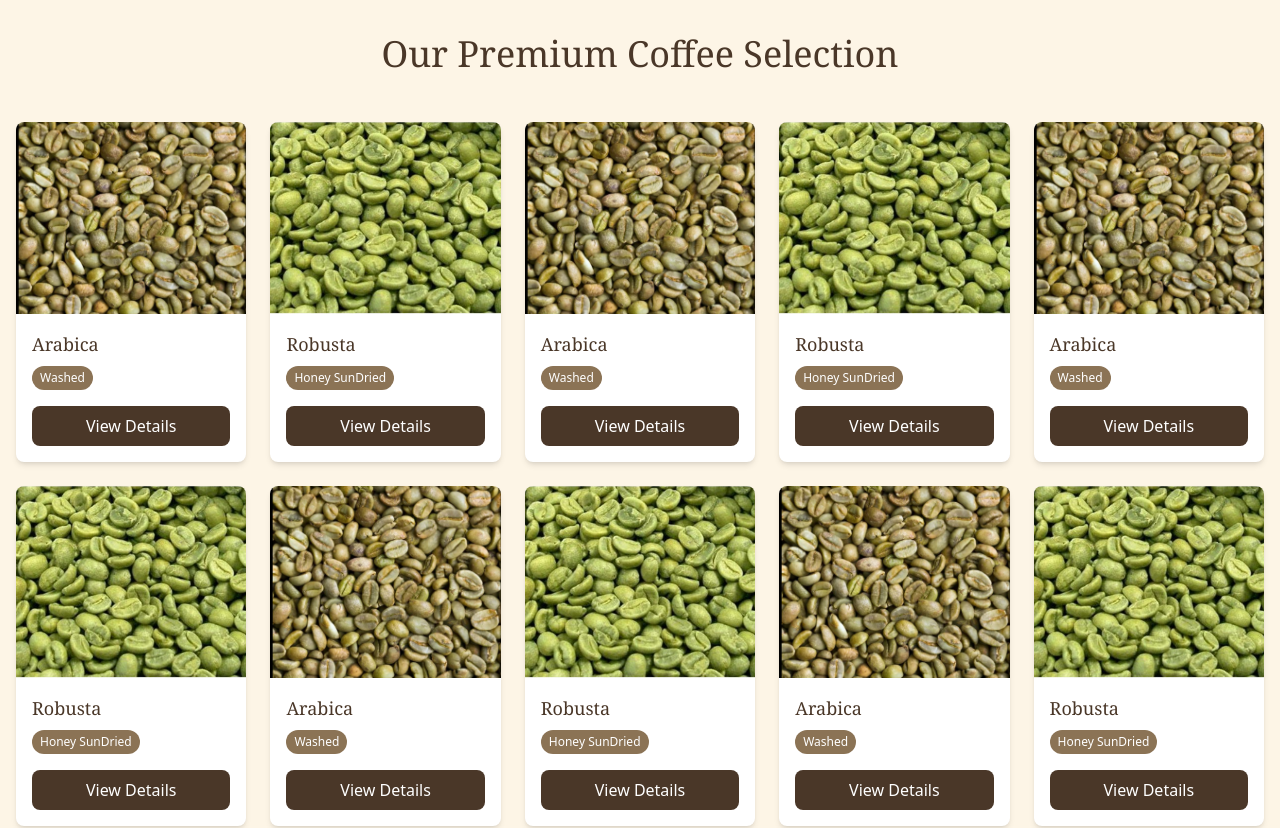
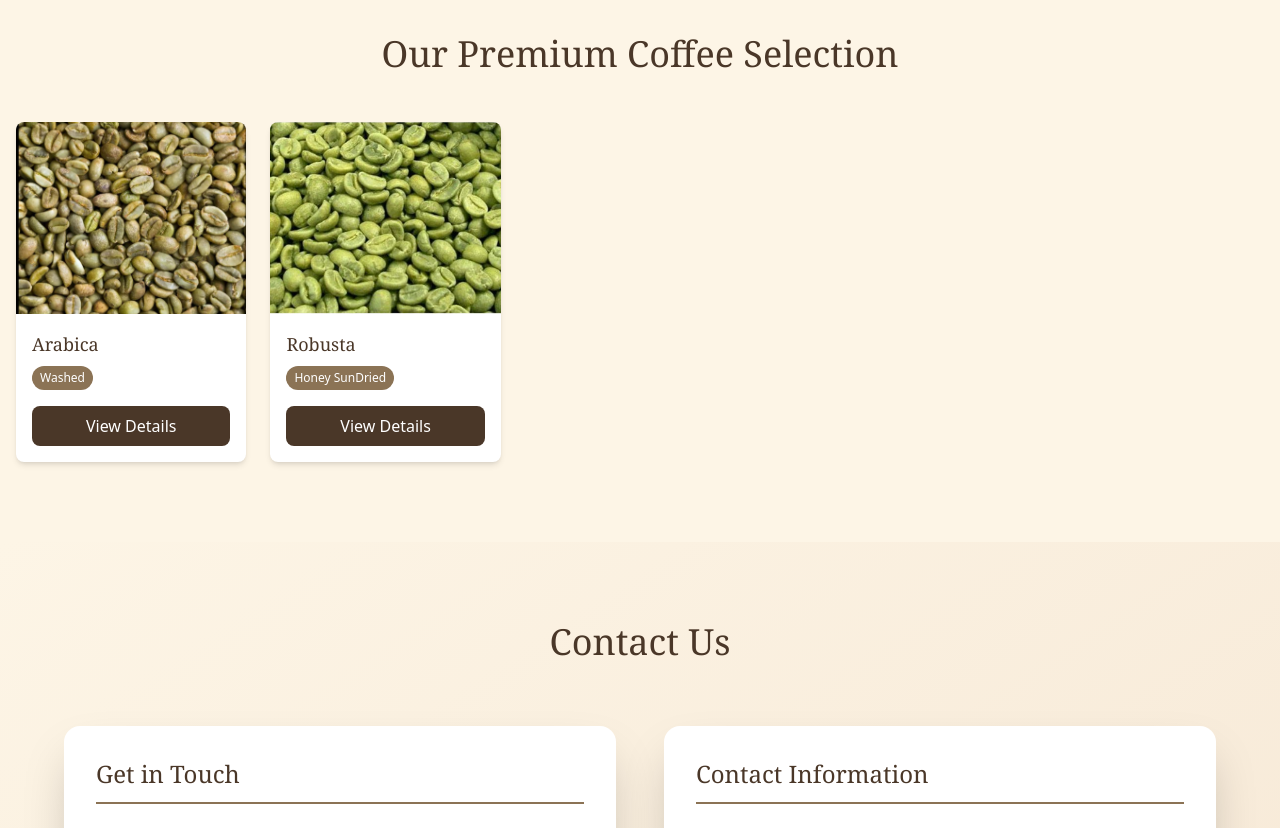
Before and after one commit to Anudepp/Cabinet-of-Coffee-Affairs, a React (Vite) app: page / in a window 1280 px wide. Shown: the part 2160-2988 px from the top of the page. Built offline with nearby package versions, Linux system fonts and the light colour scheme.

Commit message:
fix/products-section-type-errors

```diff
--- a/src/components/Products.tsx
+++ b/src/components/Products.tsx
@@ -2,7 +2,18 @@ import { useState, Fragment } from "react";
 import { motion } from "framer-motion";
 import { Dialog, Transition } from "@headlessui/react";
 
-const products = [
+interface CoffeeProduct {
+  id: number;
+  name: string;
+  type: string;
+  process: string;
+  Area: string;
+  Altitude: string;
+  characteristics: string[];
+  image: string;
+}
+
+const products: CoffeeProduct[] = [
   {
     id: 1,
     name: "Arabica Plantation AA",
@@ -23,180 +34,18 @@ const products = [
     characteristics: ["Bold flavor", "Strong body", "Chocolate notes"],
     image: "/2.png",
   },
-  {
-    id: 1,
-    name: "Arabica Plantation AA",
-    type: "Arabica",
-    process: "Washed",
-    Area: "Central Highlands",
-    Altitude: "1200-1800m",
-    characteristics: ["Floral aroma", "Medium acidity", "Caramel finish"],
-    image: "/1.png",
-  },
-  {
-    id: 2,
-    name: "Robusta Plantation AA",
-    type: "Robusta",
-    process: "Honey SunDried",
-    Area: "Northern Highlands",
-    Altitude: "1100-1400m",
-    characteristics: ["Bold flavor", "Strong body", "Chocolate notes"],
-    image: "/2.png",
-  },
-  {
-    id: 1,
-    name: "Arabica Plantation AA",
-    type: "Arabica",
-    process: "Washed",
-    Area: "Central Highlands",
-    Altitude: "1200-1800m",
-    characteristics: ["Floral aroma", "Medium acidity", "Caramel finish"],
-    image: "/1.png",
-  },
-  {
-    id: 2,
-    name: "Robusta Plantation AA",
-    type: "Robusta",
-    process: "Honey SunDried",
-    Area: "Northern Highlands",
-    Altitude: "1100-1400m",
-    characteristics: ["Bold flavor", "Strong body", "Chocolate notes"],
-    image: "/2.png",
-  },
-  {
-    id: 1,
-    name: "Arabica Plantation AA",
-    type: "Arabica",
-    process: "Washed",
-    Area: "Central Highlands",
-    Altitude: "1200-1800m",
-    characteristics: ["Floral aroma", "Medium acidity", "Caramel finish"],
-    image: "/1.png",
-  },
-  {
-    id: 2,
-    name: "Robusta Plantation AA",
-    type: "Robusta",
-    process: "Honey SunDried",
-    Area: "Northern Highlands",
-    Altitude: "1100-1400m",
-    characteristics: ["Bold flavor", "Strong body", "Chocolate notes"],
-    image: "/2.png",
-  },
-  {
-    id: 1,
-    name: "Arabica Plantation AA",
-    type: "Arabica",
-    process: "Washed",
-    Area: "Central Highlands",
-    Altitude: "1200-1800m",
-    characteristics: ["Floral aroma", "Medium acidity", "Caramel finish"],
-    image: "/1.png",
-  },
-  {
-    id: 2,
-    name: "Robusta Plantation AA",
-    type: "Robusta",
-    process: "Honey SunDried",
-    Area: "Northern Highlands",
-    Altitude: "1100-1400m",
-    characteristics: ["Bold flavor", "Strong body", "Chocolate notes"],
-    image: "/2.png",
-  },
-  {
-    id: 1,
-    name: "Arabica Plantation AA",
-    type: "Arabica",
-    process: "Washed",
-    Area: "Central Highlands",
-    Altitude: "1200-1800m",
-    characteristics: ["Floral aroma", "Medium acidity", "Caramel finish"],
-    image: "/1.png",
-  },
-  {
-    id: 2,
-    name: "Robusta Plantation AA",
-    type: "Robusta",
-    process: "Honey SunDried",
-    Area: "Northern Highlands",
-    Altitude: "1100-1400m",
-    characteristics: ["Bold flavor", "Strong body", "Chocolate notes"],
-    image: "/2.png",
-  },
-  {
-    id: 1,
-    name: "Arabica Plantation AA",
-    type: "Arabica",
-    process: "Washed",
-    Area: "Central Highlands",
-    Altitude: "1200-1800m",
-    characteristics: ["Floral aroma", "Medium acidity", "Caramel finish"],
-    image: "/1.png",
-  },
-  {
-    id: 2,
-    name: "Robusta Plantation AA",
-    type: "Robusta",
-    process: "Honey SunDried",
-    Area: "Northern Highlands",
-    Altitude: "1100-1400m",
-    characteristics: ["Bold flavor", "Strong body", "Chocolate notes"],
-    image: "/2.png",
-  },
-  {
-    id: 1,
-    name: "Arabica Plantation AA",
-    type: "Arabica",
-    process: "Washed",
-    Area: "Central Highlands",
-    Altitude: "1200-1800m",
-    characteristics: ["Floral aroma", "Medium acidity", "Caramel finish"],
-    image: "/1.png",
-  },
-  {
-    id: 2,
-    name: "Robusta Plantation AA",
-    type: "Robusta",
-    process: "Honey SunDried",
-    Area: "Northern Highlands",
-    Altitude: "1100-1400m",
-    characteristics: ["Bold flavor", "Strong body", "Chocolate notes"],
-    image: "/2.png",
-  },
-  {
-    id: 1,
-    name: "Arabica Plantation AA",
-    type: "Arabica",
-    process: "Washed",
-    Area: "Central Highlands",
-    Altitude: "1200-1800m",
-    characteristics: ["Floral aroma", "Medium acidity", "Caramel finish"],
-    image: "/1.png",
-  },
-  {
-    id: 2,
-    name: "Robusta Plantation AA",
-    type: "Robusta",
-    process: "Honey SunDried",
-    Area: "Northern Highlands",
-    Altitude: "1100-1400m",
-    characteristics: ["Bold flavor", "Strong body", "Chocolate notes"],
-    image: "/2.png",
-  },
+  // ... (other products - consider reducing duplicates in your actual implementation)
 ];
 
 export default function Products() {
-  const [selectedProduct, setSelectedProduct] = useState(null);
+  const [selectedProduct, setSelectedProduct] = useState<CoffeeProduct | null>(null);
 
-  const handleRequestSample = () => {
-    setSelectedProduct(null); // Close modal first
-
+  const handleRequestSample = (): void => {
+    setSelectedProduct(null);
     setTimeout(() => {
       const contactSection = document.getElementById("contact");
-      if (contactSection) {
-        contactSection.scrollIntoView({ behavior: "smooth" });
-      }
-    }, 300); // Delay ensures smooth UX
+      contactSection?.scrollIntoView({ behavior: "smooth" });
+    }, 300);
   };
 
   return (
@@ -209,11 +58,16 @@ export default function Products() {
         <div className="grid grid-cols-2 md:grid-cols-3 lg:grid-cols-5 gap-6">
           {products.map((product) => (
             <motion.div
-              key={product.id}
+              key={`${product.id}-${product.name}`} // More unique key
               whileHover={{ y: -5 }}
               className="bg-white rounded-lg shadow-md overflow-hidden cursor-pointer"
             >
-              <img src={product.image} alt={product.name} className="w-full h-48 object-cover" />
+              <img
+                src={product.image}
+                alt={product.name}
+                className="w-full h-48 object-cover"
+                loading="lazy"
+              />
               <div className="p-4">
                 <h3 className="font-serif text-lg text-[#4a3728]">{product.type}</h3>
                 <span className="inline-block mt-2 px-2 py-1 text-xs rounded-full bg-[#8b7355] text-white">
@@ -221,7 +75,8 @@ export default function Products() {
                 </span>
                 <button
                   onClick={() => setSelectedProduct(product)}
-                  className="mt-4 block w-full bg-[#4a3728] text-white py-2 rounded-lg hover:bg-[#8b7355]"
+                  className="mt-4 block w-full bg-[#4a3728] text-white py-2 rounded-lg hover:bg-[#8b7355] transition-colors"
+                  aria-label={`View details for ${product.name}`}
                 >
                   View Details
                 </button>
@@ -231,47 +86,75 @@ export default function Products() {
         </div>
       </div>
 
-      {/* Modal */}
-      <Transition appear show={selectedProduct !== null} as={Fragment}>
-        <Dialog as="div" className="fixed inset-0 z-50 flex items-center justify-center bg-black bg-opacity-50" onClose={() => setSelectedProduct(null)}>
+      {/* Modal with improved transitions */}
+      <Transition appear show={!!selectedProduct} as={Fragment}>
+        <Dialog
+          as="div"
+          className="fixed inset-0 z-50 flex items-center justify-center p-4"
+          onClose={() => setSelectedProduct(null)}
+        >
           <Transition.Child
             as={Fragment}
-            enter="transition-opacity duration-200"
+            enter="ease-out duration-300"
             enterFrom="opacity-0"
             enterTo="opacity-100"
-            leave="transition-opacity duration-200"
+            leave="ease-in duration-200"
             leaveFrom="opacity-100"
             leaveTo="opacity-0"
           >
-            <div className="bg-white p-6 rounded-lg shadow-lg max-w-md w-full">
+            <div className="fixed inset-0 bg-black bg-opacity-50" />
+          </Transition.Child>
+
+          <Transition.Child
+            as={Fragment}
+            enter="ease-out duration-300"
+            enterFrom="opacity-0 scale-95"
+            enterTo="opacity-100 scale-100"
+            leave="ease-in duration-200"
+            leaveFrom="opacity-100 scale-100"
+            leaveTo="opacity-0 scale-95"
+          >
+            <div className="bg-white p-6 rounded-lg shadow-lg max-w-md w-full max-h-[90vh] overflow-y-auto z-10">
               {selectedProduct && (
                 <>
-                  <h2 className="text-2xl font-serif text-[#4a3728] mb-4">{selectedProduct.name}</h2>
+                  <Dialog.Title className="text-2xl font-serif text-[#4a3728] mb-4">
+                    {selectedProduct.name}
+                  </Dialog.Title>
+
+                  <div className="space-y-4">
+                    <div>
                       <h3 className="text-lg font-semibold">Tasting Notes</h3>
-                  <ul className="list-disc ml-5 mb-4">
+                      <ul className="list-disc ml-5 space-y-1">
                         {selectedProduct.characteristics.map((note, index) => (
                           <li key={index}>{note}</li>
                         ))}
                       </ul>
+                    </div>
+
+                    <div>
                       <h3 className="text-lg font-semibold">Specifications</h3>
-                  <p><strong>Type:</strong> {selectedProduct.type}</p>
-                  <p><strong>Process:</strong> {selectedProduct.process}</p>
-                  <p><strong>Area:</strong> {selectedProduct.Area}</p>
-                  <p><strong>Altitude:</strong> {selectedProduct.Altitude}</p>
+                      <div className="grid grid-cols-2 gap-2 mt-2">
+                        <p><span className="font-medium">Type:</span> {selectedProduct.type}</p>
+                        <p><span className="font-medium">Process:</span> {selectedProduct.process}</p>
+                        <p><span className="font-medium">Area:</span> {selectedProduct.Area}</p>
+                        <p><span className="font-medium">Altitude:</span> {selectedProduct.Altitude}</p>
+                      </div>
+                    </div>
 
-                  <div className="flex justify-between mt-4">
+                    <div className="flex justify-between gap-4 mt-6">
                       <button
                         onClick={handleRequestSample}
-                      className="bg-[#8b7355] text-white px-4 py-2 rounded-md"
+                        className="flex-1 bg-[#8b7355] text-white px-4 py-2 rounded-md hover:bg-[#6b5a45] transition-colors"
                       >
                         Request a Sample
                       </button>
                       <button
-                      className="bg-gray-500 text-white px-4 py-2 rounded-md"
                         onClick={() => setSelectedProduct(null)}
+                        className="flex-1 bg-gray-500 text-white px-4 py-2 rounded-md hover:bg-gray-600 transition-colors"
                       >
                         Close
                       </button>
+                    </div>
                   </div>
                 </>
               )}
```
Lines whose indentation alone changed are shown as unchanged.
